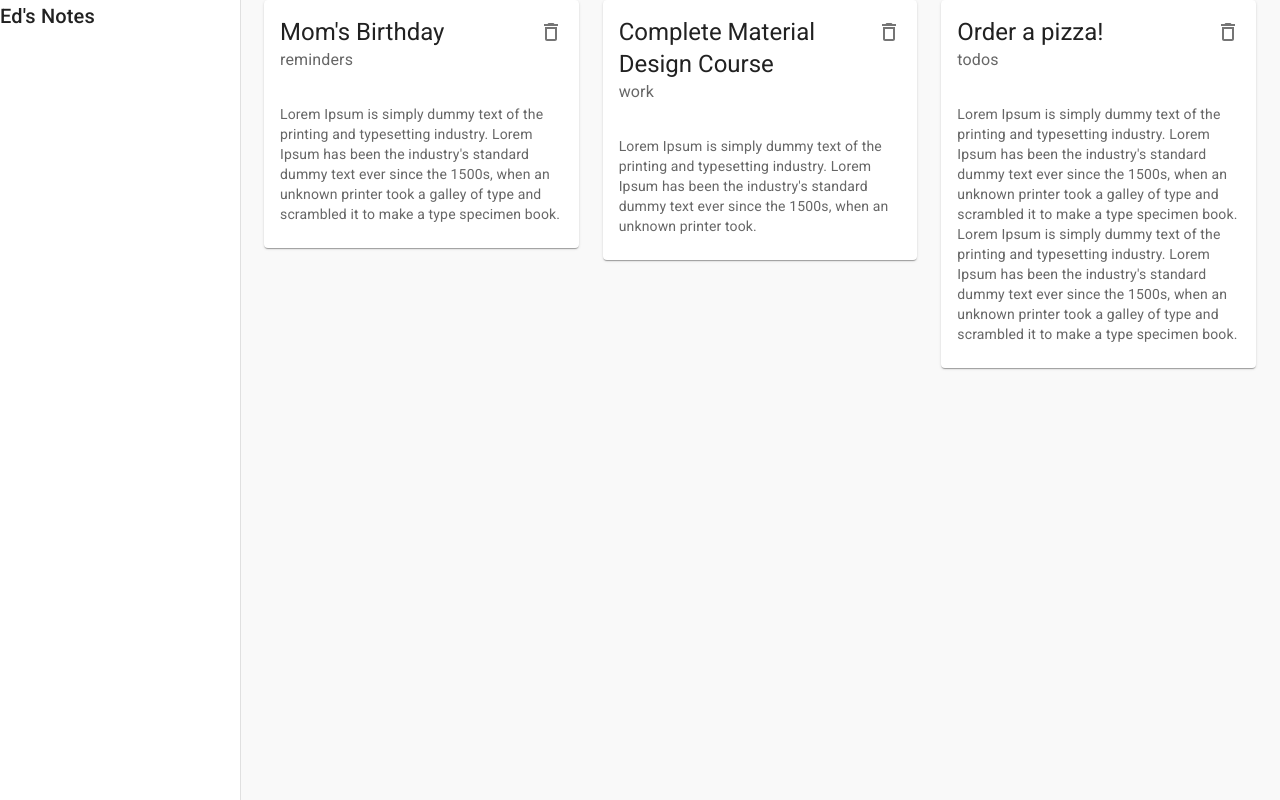
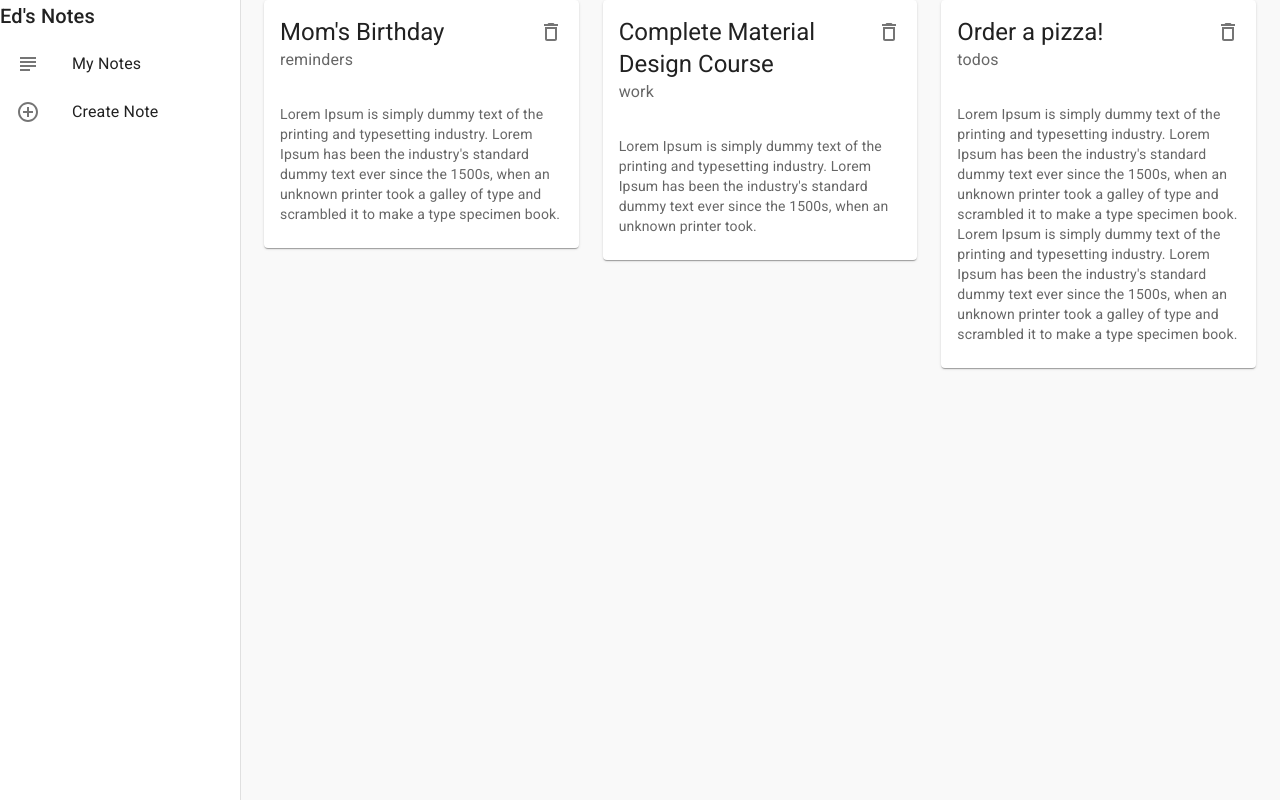
Before and after one commit to Soliperso/material-ui-app, a React (Create React App) app: page / in a window 1280 px wide. Built offline with nearby package versions, Linux system fonts and the light colour scheme; data requests are answered from the project's data file.

Commit message:
add lists and list items

```diff
--- a/src/components/Layout.js
+++ b/src/components/Layout.js
@@ -1,6 +1,8 @@
 import React from 'react';
+import { useLocation, useNavigate } from 'react-router-dom';
 import { makeStyles } from '@mui/styles';
-import { Drawer, Typography } from '@mui/material';
+import { Drawer, Typography, List, ListItem, ListItemIcon, ListItemText } from '@mui/material';
+import { AddCircleOutlineOutlined, SubjectOutlined } from '@mui/icons-material';
 
 const drawerWidth = 240;
 
@@ -19,10 +21,28 @@ const useStyles = makeStyles({
   root: {
     display: 'flex',
   },
+  active: {
+    backgroundColor: '#f4f4f4',
+  },
 });
 
 const Layout = ({ children }) => {
   const classes = useStyles();
+  const navigate = useNavigate();
+  const location = useLocation();
+
+  const menuItems = [
+    {
+      text: 'My Notes',
+      icon: <SubjectOutlined />,
+      path: '/',
+    },
+    {
+      text: 'Create Note',
+      icon: <AddCircleOutlineOutlined />,
+      path: '/create',
+    },
+  ];
 
   return (
     <div className={classes.root}>
@@ -33,6 +53,20 @@ const Layout = ({ children }) => {
         classes={{ paper: classes.drawerPaper }}
       >
         <Typography variant='h6'>Ed's Notes</Typography>
+
+        <List>
+          {menuItems.map((item) => (
+            <ListItem
+              key={item.text}
+              button
+              onClick={() => navigate(item.path)}
+              className={location.pathname === item.path ? classes.active : null}
+            >
+              <ListItemIcon>{item.icon}</ListItemIcon>
+              <ListItemText primary={item.text} />
+            </ListItem>
+          ))}
+        </List>
       </Drawer>
       <div className={classes.page}>{children}</div>
     </div>
```
